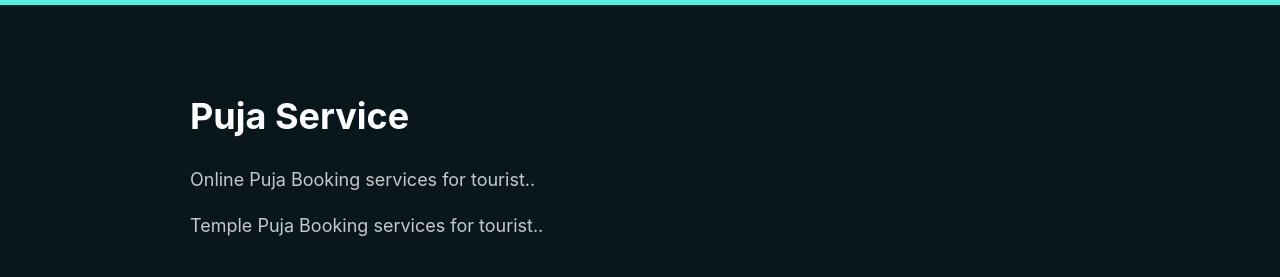
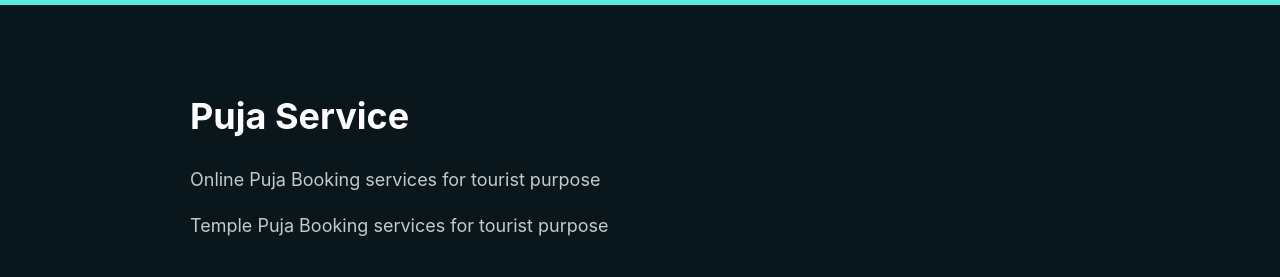
Before and after one commit to preetiavuthu/preetiavuthu, a website: page public/index.html in a window 1280 px wide. Shown: the top 277 px of the page. Drawn offline with Linux system fonts and the light colour scheme.

Commit message:
Update index.html
committed by preeti

```diff
--- a/public/index.html
+++ b/public/index.html
@@ -11,10 +11,10 @@
     <div class="container">
         <h1>Puja Service</h1>
         <p>
-            Online Puja Booking services for tourist..
+            Online Puja Booking services for tourist purpose
         </p>
         <p>
-            Temple Puja Booking services for tourist..
+            Temple Puja Booking services for tourist purpose
         </p>
         <h2>A Blishful Journey</h2>
         <ul>
```
